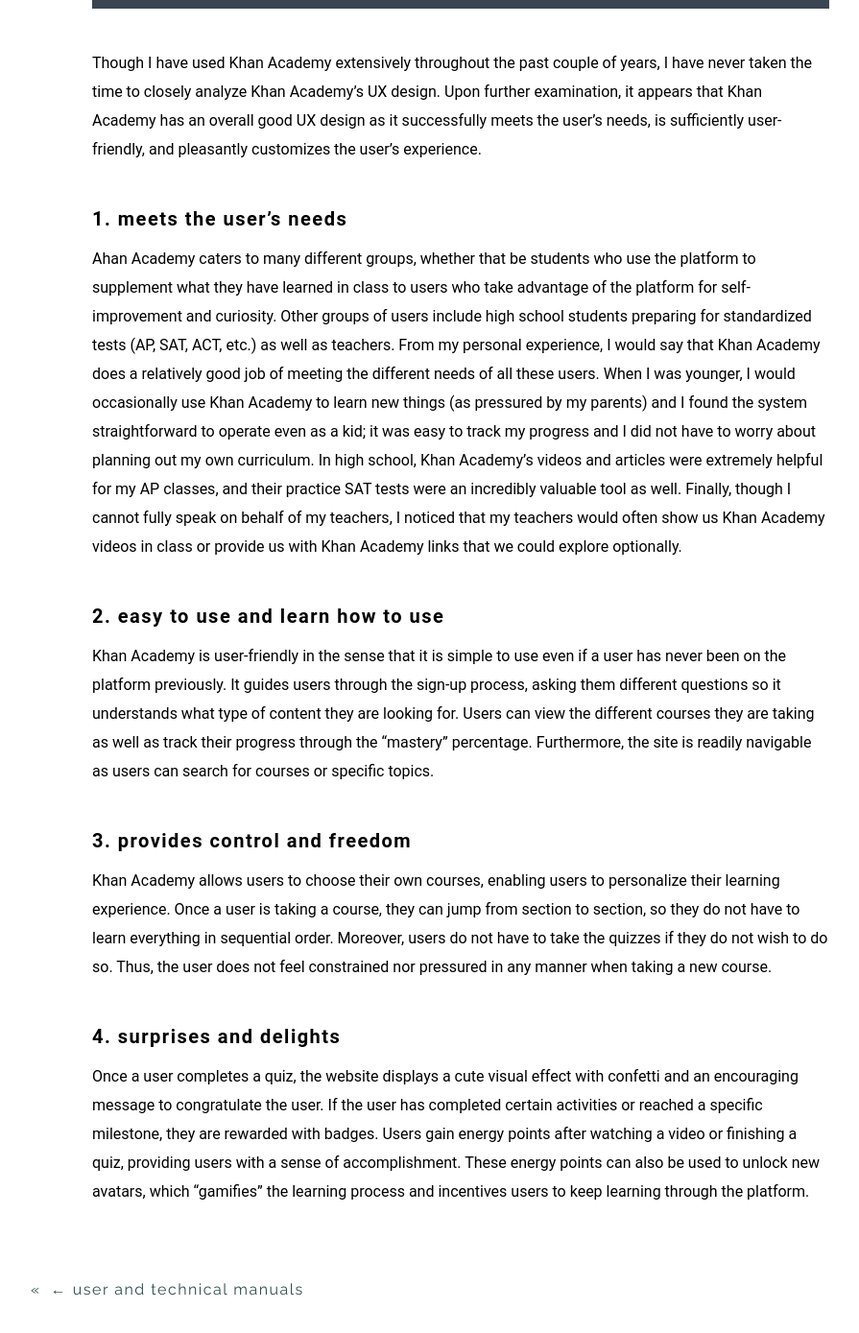
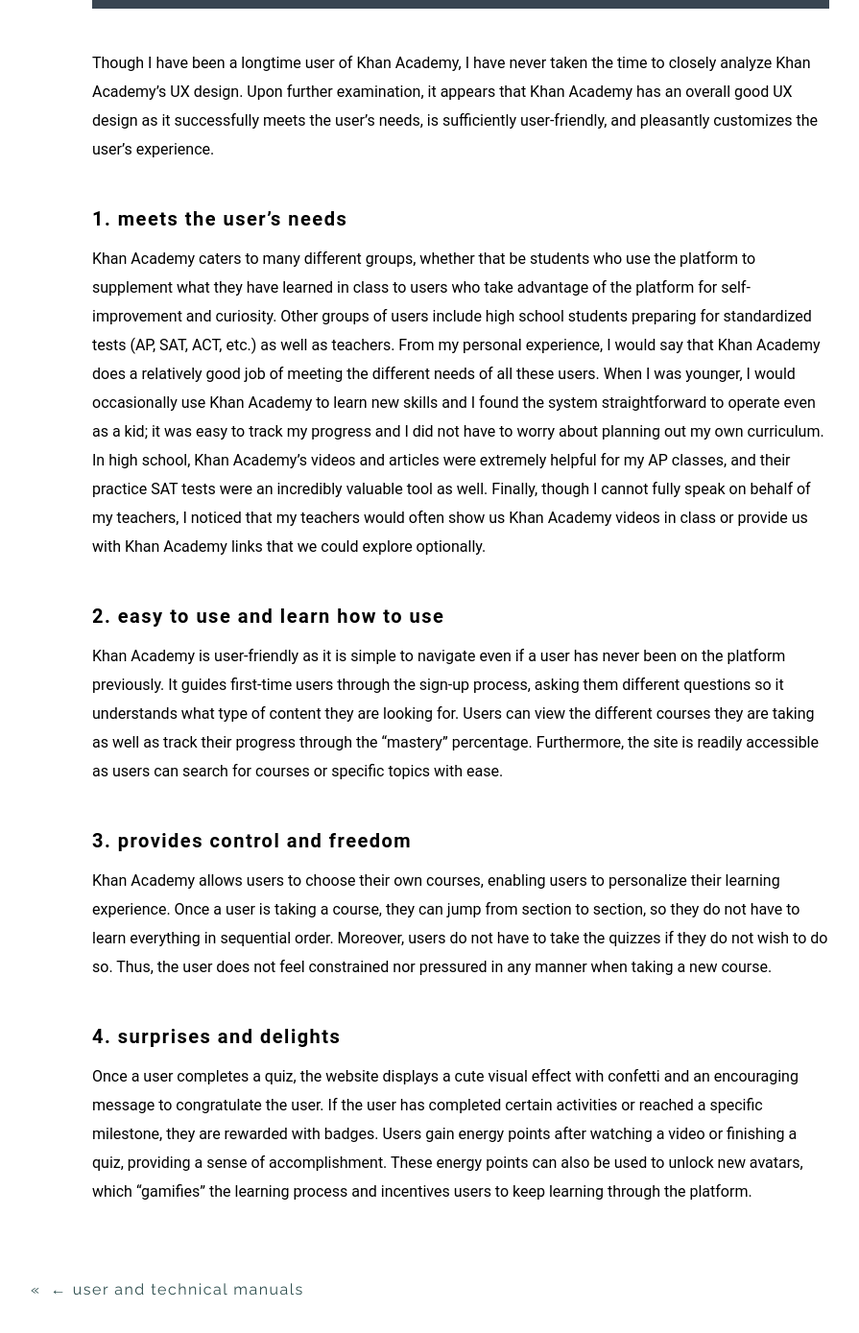
Before and after one commit to esthermliu/esthermliu.github.io, a Jekyll site: the page built from _posts/2022-11-09-khan-academy-ux-design.markdown, in a window 1280 px wide and 1400 px high, scrolled down 1043 px. Shown: the top 1389 px of the window at 96% size, without its empty margins (160-1055 px from the left). Built offline with Jekyll 4.4.1, drawn with Linux system fonts in a browser that asks for light colours; nearby versions of some CDN libraries.

Commit message:
updated blog post 3

```diff
--- a/_posts/2022-11-09-khan-academy-ux-design.markdown
+++ b/_posts/2022-11-09-khan-academy-ux-design.markdown
@@ -8,17 +8,17 @@
 nextTitle: khan academy's UX design
 ---
 
-Though I have used Khan Academy extensively throughout the past couple of years, I have never taken the time to closely analyze Khan Academy’s UX design. Upon further examination, it appears that Khan Academy has an overall good UX design as it successfully meets the user’s needs, is sufficiently user-friendly, and pleasantly customizes the user’s experience.
+Though I have been a longtime user of Khan Academy, I have never taken the time to closely analyze Khan Academy’s UX design. Upon further examination, it appears that Khan Academy has an overall good UX design as it successfully meets the user’s needs, is sufficiently user-friendly, and pleasantly customizes the user’s experience.
 <div class = "extraSpace"></div>
 
 <div class = "numbers"><b>1.	meets the user’s needs</b></div>
 
-Ahan Academy caters to many different groups, whether that be students who use the platform to supplement what they have learned in class to users who take advantage of the platform for self-improvement and curiosity. Other groups of users include high school students preparing for standardized tests (AP, SAT, ACT, etc.) as well as teachers. From my personal experience, I would say that Khan Academy does a relatively good job of meeting the different needs of all these users. When I was younger, I would occasionally use Khan Academy to learn new things (as pressured by my parents) and I found the system straightforward to operate even as a kid; it was easy to track my progress and I did not have to worry about planning out my own curriculum. In high school, Khan Academy’s videos and articles were extremely helpful for my AP classes, and their practice SAT tests were an incredibly valuable tool as well. Finally, though I cannot fully speak on behalf of my teachers, I noticed that my teachers would often show us Khan Academy videos in class or provide us with Khan Academy links that we could explore optionally.
+Khan Academy caters to many different groups, whether that be students who use the platform to supplement what they have learned in class to users who take advantage of the platform for self-improvement and curiosity. Other groups of users include high school students preparing for standardized tests (AP, SAT, ACT, etc.) as well as teachers. From my personal experience, I would say that Khan Academy does a relatively good job of meeting the different needs of all these users. When I was younger, I would occasionally use Khan Academy to learn new skills and I found the system straightforward to operate even as a kid; it was easy to track my progress and I did not have to worry about planning out my own curriculum. In high school, Khan Academy’s videos and articles were extremely helpful for my AP classes, and their practice SAT tests were an incredibly valuable tool as well. Finally, though I cannot fully speak on behalf of my teachers, I noticed that my teachers would often show us Khan Academy videos in class or provide us with Khan Academy links that we could explore optionally.
 
 <div class = "extraSpace"></div>
 
 <div class = "numbers"><b>2.	easy to use and learn how to use</b></div>
-Khan Academy is user-friendly in the sense that it is simple to use even if a user has never been on the platform previously. It guides users through the sign-up process, asking them different questions so it understands what type of content they are looking for. Users can view the different courses they are taking as well as track their progress through the “mastery” percentage. Furthermore, the site is readily navigable as users can search for courses or specific topics.
+Khan Academy is user-friendly as it is simple to navigate even if a user has never been on the platform previously. It guides first-time users through the sign-up process, asking them different questions so it understands what type of content they are looking for. Users can view the different courses they are taking as well as track their progress through the “mastery” percentage. Furthermore, the site is readily accessible as users can search for courses or specific topics with ease.
 
 <div class = "extraSpace"></div>
 
@@ -28,4 +28,4 @@
 <div class = "extraSpace"></div>
 
 <div class = "numbers"><b>4.	surprises and delights</b></div>
-Once a user completes a quiz, the website displays a cute visual effect with confetti and an encouraging message to congratulate the user. If the user has completed certain activities or reached a specific milestone, they are rewarded with badges. Users gain energy points after watching a video or finishing a quiz, providing users with a sense of accomplishment. These energy points can also be used to unlock new avatars, which “gamifies” the learning process and incentives users to keep learning through the platform.
+Once a user completes a quiz, the website displays a cute visual effect with confetti and an encouraging message to congratulate the user. If the user has completed certain activities or reached a specific milestone, they are rewarded with badges. Users gain energy points after watching a video or finishing a quiz, providing a sense of accomplishment. These energy points can also be used to unlock new avatars, which “gamifies” the learning process and incentives users to keep learning through the platform.
```
